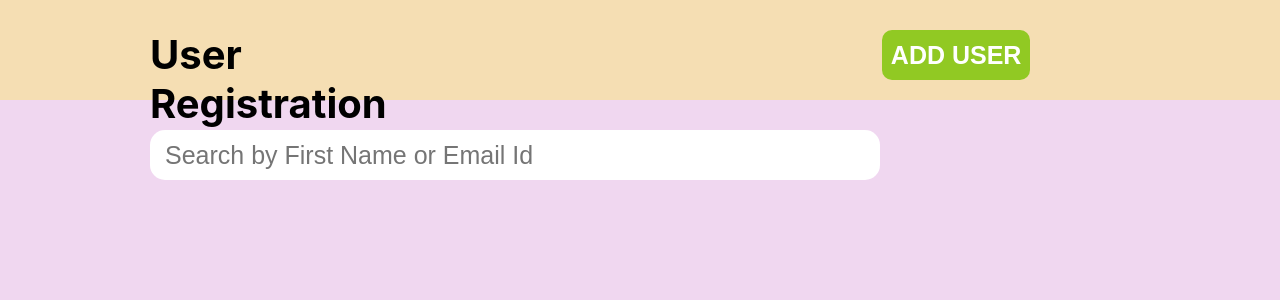
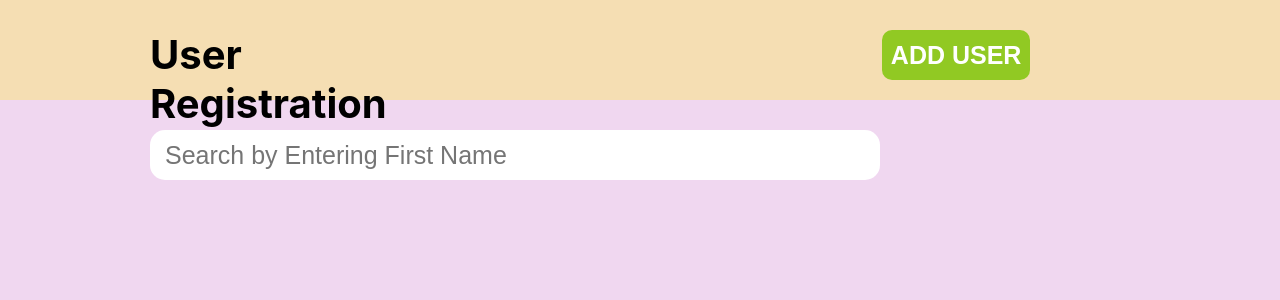
Before and after one commit to kartikayappinventiv1910/ReactTraining1, a React (Create React App) app: page / in a window 1280 px wide. Shown: the top 300 px of the page. Built offline with nearby package versions, Linux system fonts and the light colour scheme.

Commit message:
Assignment8 completed in index.js

```diff
--- a/src/modules/assignment8/index.js
+++ b/src/modules/assignment8/index.js
@@ -27,8 +27,7 @@ function Assignment8() {
       setTimeout(() => {
         let customData = Data.filter((curr) => {
           return (
-            curr.fname.indexOf(searchValue) > -1 ||
-            curr.email.indexOf(searchValue) > -1
+            curr.fname.indexOf(searchValue) > -1
           );
         });
         setSearchedData(customData);
@@ -89,7 +88,7 @@ function Assignment8() {
         type={"text"}
         id={"search"}
         name={"search"}
-        placeholder={"Search by First Name or Email Id"}
+        placeholder={"Search by Entering First Name"}
         onKeyUp={handleSearch}
       />
       <div className={"tableContainer"}>
```
